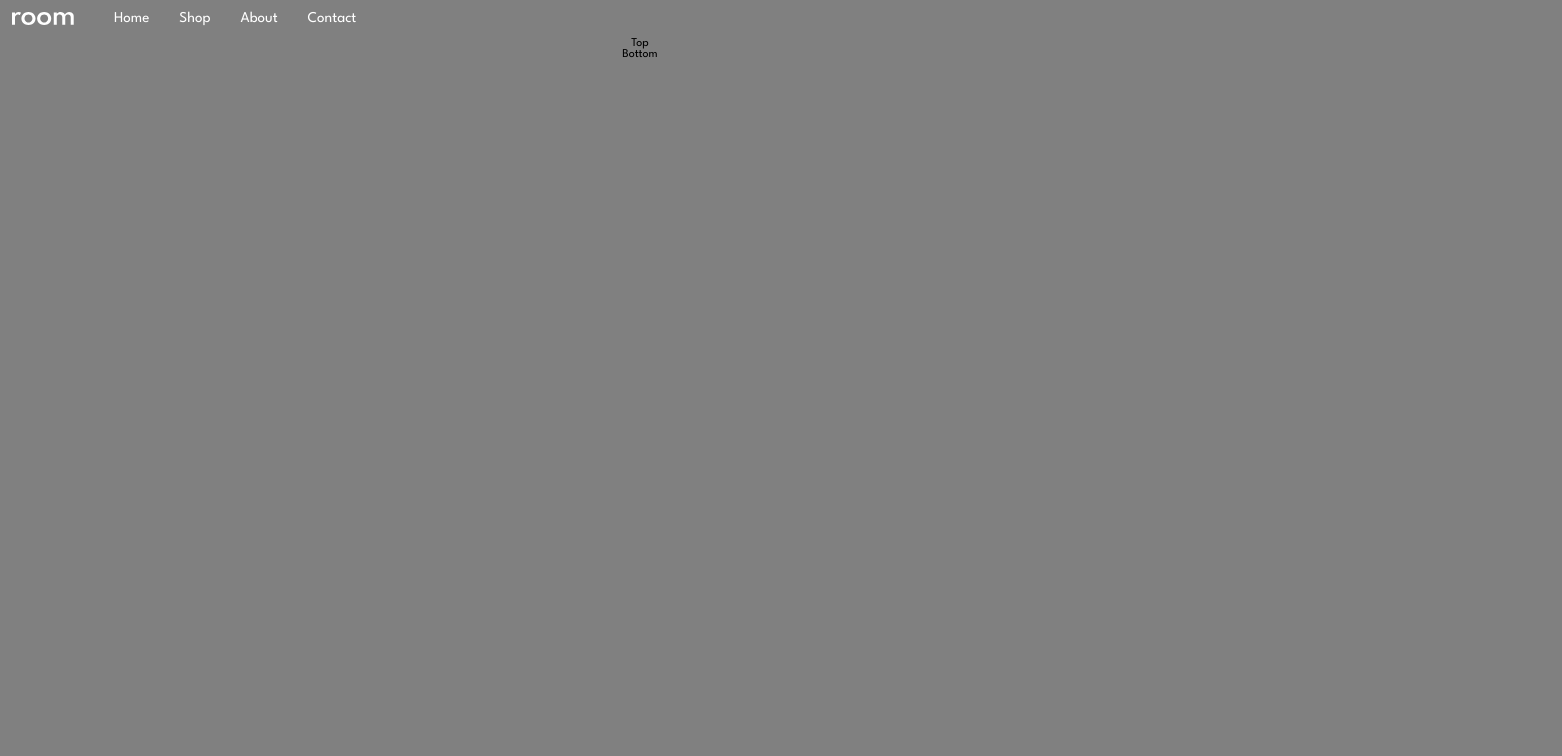
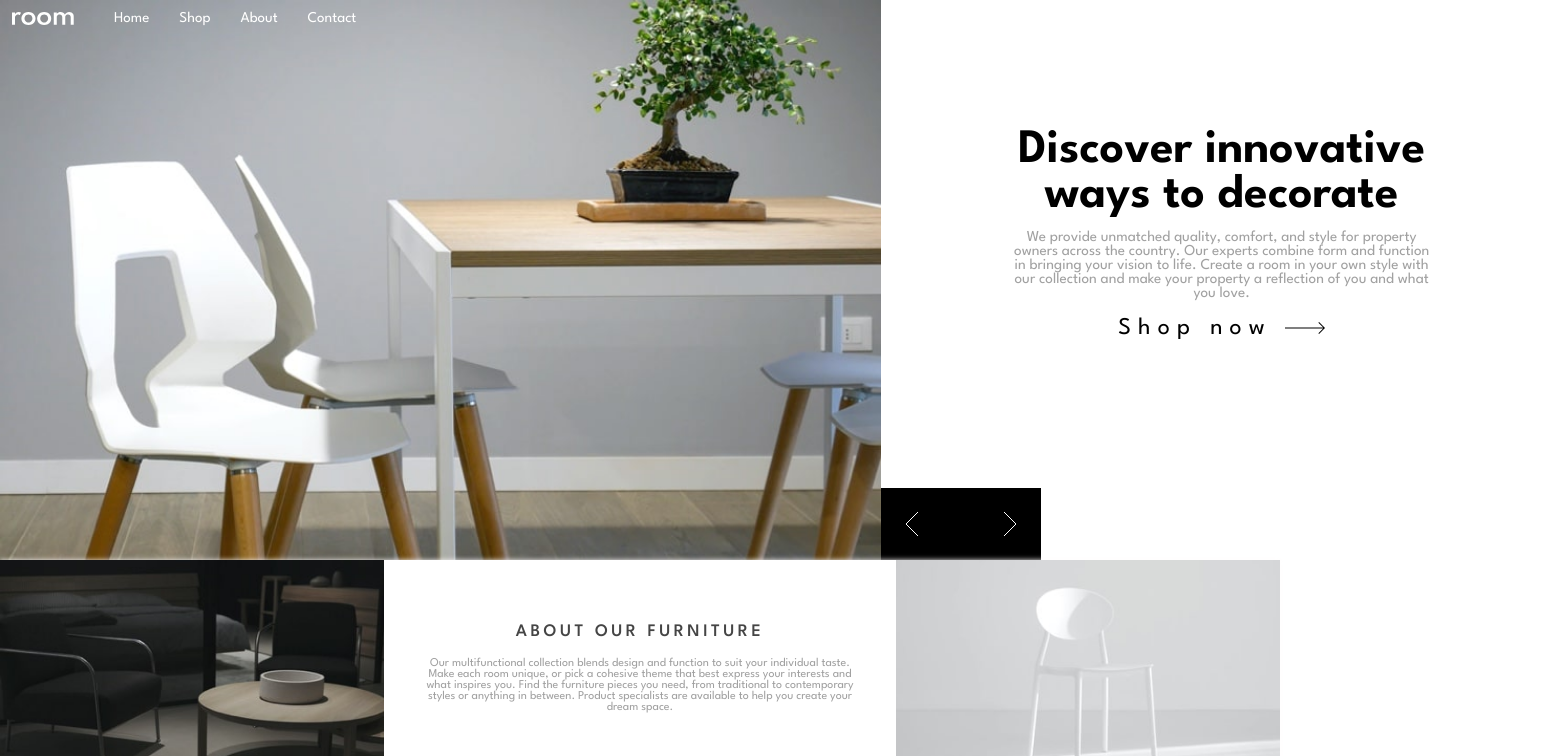
Before and after one commit to ouadjih/room-design-landing-page, a React (Create React App) app: page / in a window 1280 px wide. Shown: the top 756 px of the page, 1562 px wide, since content can reach past the window. Built offline with nearby package versions, Linux system fonts and the light colour scheme.

Commit message:
added some styling for each components

```diff
--- a/src/components/Bottom.css
+++ b/src/components/Bottom.css
@@ -0,0 +1,44 @@
+.bottom{
+    position: absolute;
+    bottom: 0;
+    height: 30vh;
+    display: flex;
+    flex-direction: row;
+    box-shadow: 0px 0px 5px rgba(255, 253, 253, 0.941);
+}
+.bottom-one,.bottom-three{
+    width: 30vw;
+}
+.bottom-two{
+    padding: 8vh 5vh;
+    width: 40vw;
+
+}
+.bottom-two-title{
+    margin-bottom: 1em;
+    text-transform: uppercase;
+    font-weight: 550;
+    font-size: 2.2vh;
+    letter-spacing: .2em;
+    color: var(--Very-Dark-Gray);
+}
+.bottom-two-description{
+    color: var(--Dark-Gray);
+}
+@media screen and (width < 850px) {
+.bottom{
+    width: 100vw;
+    height: 10vh;
+    display: flex;
+    flex-direction: column;
+    box-shadow: none;
+    position: relative;
+    top: 180vw;
+
+}
+.bottom-one,.bottom-two,.bottom-three{
+    width: 100%;
+}
+
+
+}
--- a/src/components/Bottom.js
+++ b/src/components/Bottom.js
@@ -1,7 +1,23 @@
 import React from 'react'
 import './Bottom.css'
+import bottomImgDark from '../asset/images/image-about-dark.jpg'
+import bottomImgLight from '../asset/images/image-about-light.jpg'
 export const Bottom = () => {
   return (
-    <div>Bottom</div>
+    <div class="bottom">
+      <img src={bottomImgDark} alt="darkimg" class="bottom-one"/>
+      <div class="bottom-two">
+        <div class="bottom-two-title">About our furniture</div>
+        <div class="bottom-two-description">
+          Our multifunctional collection blends design and function to suit your
+          individual taste. Make each room unique, or pick a cohesive theme that
+          best express your interests and what inspires you. Find the furniture
+          pieces you need, from traditional to contemporary styles or anything
+          in between. Product specialists are available to help you create your
+          dream space.
+        </div>
+      </div>
+      <img src={bottomImgLight} alt="lightimg" class="bottom-three"/>
+    </div>
   )
 }
--- a/src/components/Top.css
+++ b/src/components/Top.css
@@ -0,0 +1,96 @@
+.top{
+    display: flex;
+    position: absolute;
+    top: 0;
+    left: 0;
+    z-index: -1;
+    height: 70vh;
+    width: 100%;
+}
+.top-left{
+    width: 70%;
+    object-fit:cover;
+}
+.top-right{
+    width: 100vh;
+    display: flex;
+    flex-wrap: nowrap;
+    flex-direction: column;
+    position: relative;
+    padding: 0;
+}
+.top-right-top{
+    padding: 16vh;
+    display: flex;
+    flex-direction: column;
+    gap: 1em;
+
+}
+.top-right-title{
+    font-weight: 650;
+    font-size: 6vh;
+    width: 15ch;
+    color: var(--Black);
+
+}
+.top-right-description{
+    color: var(--Dark-Gray);
+    font-size: 1.9vh;
+
+}
+.top-right-btn{
+    text-decoration: none;
+    color: var(--Black);
+    letter-spacing: .3em;
+    font-weight: 400;
+    line-height: 4vh;
+    font-size: 3vh;
+}
+.btn{
+    background-color: var(--Black);
+    display: flex;
+    gap: 7em;
+    padding: 2em;
+    position: absolute;
+    bottom: 0;
+    left: 0;
+    cursor: pointer;
+}
+
+
+@media screen and (width < 850px) {
+.top{
+    display: flex;
+    flex-direction: column;
+    height: 80vh;
+}
+.top-left{
+    width: 100vw;
+}
+.top-right{
+    display: flex;
+    flex-direction: column-reverse;
+    position: static;
+
+}
+.top-right-top{
+    padding: 5vh;
+    display: flex;
+
+}
+.top-right-title{
+    font-size: 10vw;
+    width: 80vw;
+}
+.top-right-description{
+    max-width: 80vw;
+}
+.btn{
+width: 7em;
+gap: 2.8em;
+padding: 1em;
+position: relative;
+right: 0;
+
+}
+    }
--- a/src/components/Top.js
+++ b/src/components/Top.js
@@ -1,7 +1,30 @@
 import React from 'react'
 import './Top.css'
+import firstImg from '../asset/images/desktop-image-hero-1.jpg'
+import arrowLeft from '../asset/images/icon-angle-left.svg'
+import arrowRight from '../asset/images/icon-angle-right.svg'
+import iconArrow from '../asset/images/icon-arrow.svg'
 export const Top = () => {
   return (
-    <div>Top</div>
+    <div className="top">
+      <img className="top-left" src={firstImg} alt="hero" />
+      <div className="top-right">
+        <div className="top-right-top">
+          <div className="top-right-title">Discover innovative ways to decorate</div>
+        <div className="top-right-description">
+          We provide unmatched quality, comfort, and style for property owners
+          across the country. Our experts combine form and function in bringing
+          your vision to life. Create a room in your own style with our
+          collection and make your property a reflection of you and what you
+          love.
+        </div>
+        <a className="top-right-btn" href="/">Shop now <img src={iconArrow} alt="arrow"/></a>
+        </div>
+        <div className="btn">
+          <img className="btn-left" src={arrowLeft} alt="btn-left" />
+          <img className="btn-right" src={arrowRight} alt="btn-right" />
+        </div>
+      </div>
+    </div>
   )
 }
--- a/src/index.css
+++ b/src/index.css
@@ -12,11 +12,9 @@
   --Very-Dark-Gray: hsl(0, 0%, 27%);
   --league-spartan : league Spartan;
   font-size: 12px;
-
 }
-
 body{
-  background-color: gray;
+    scroll-behavior: smooth;
     font-family: var(--league-spartan);
 }
 code {
```
